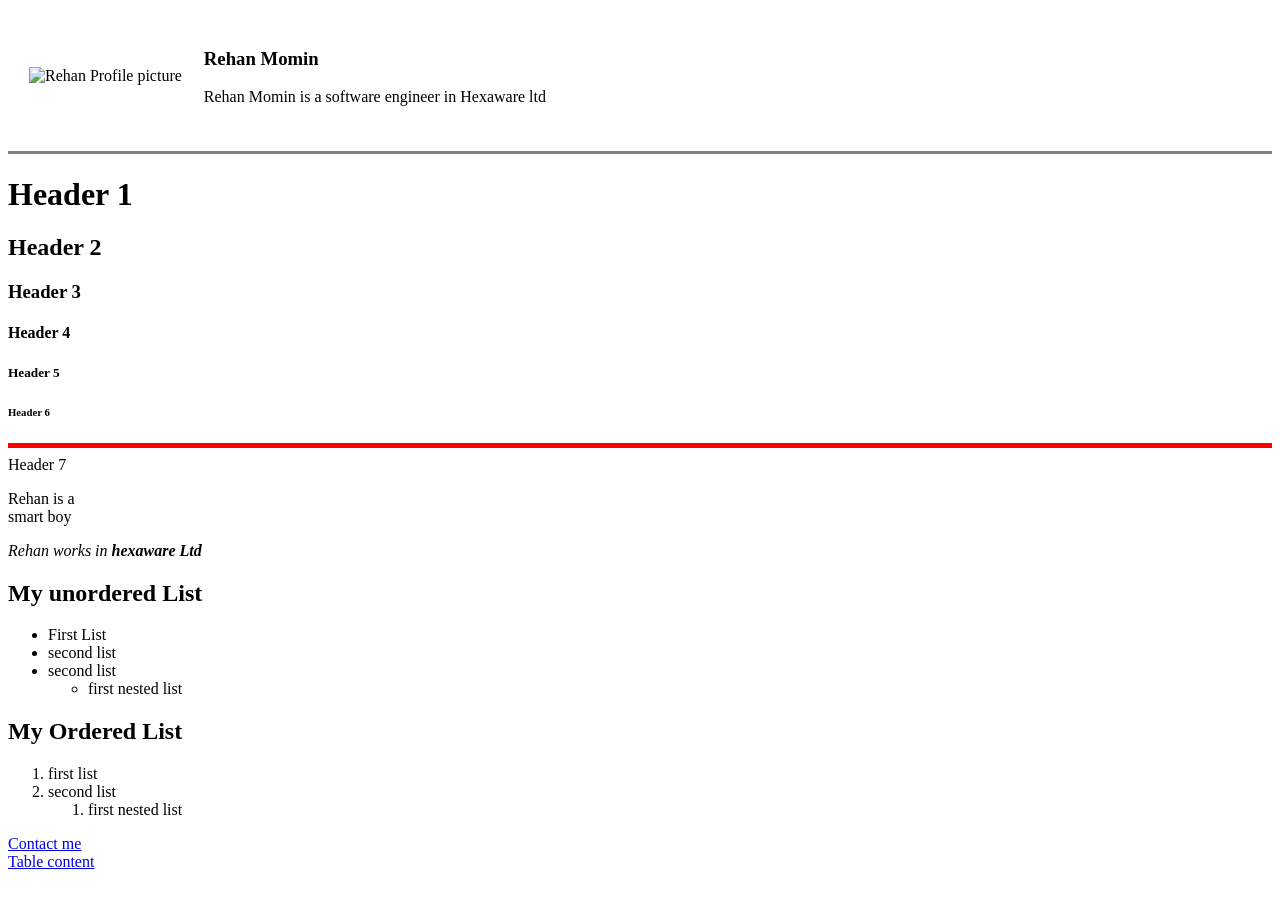
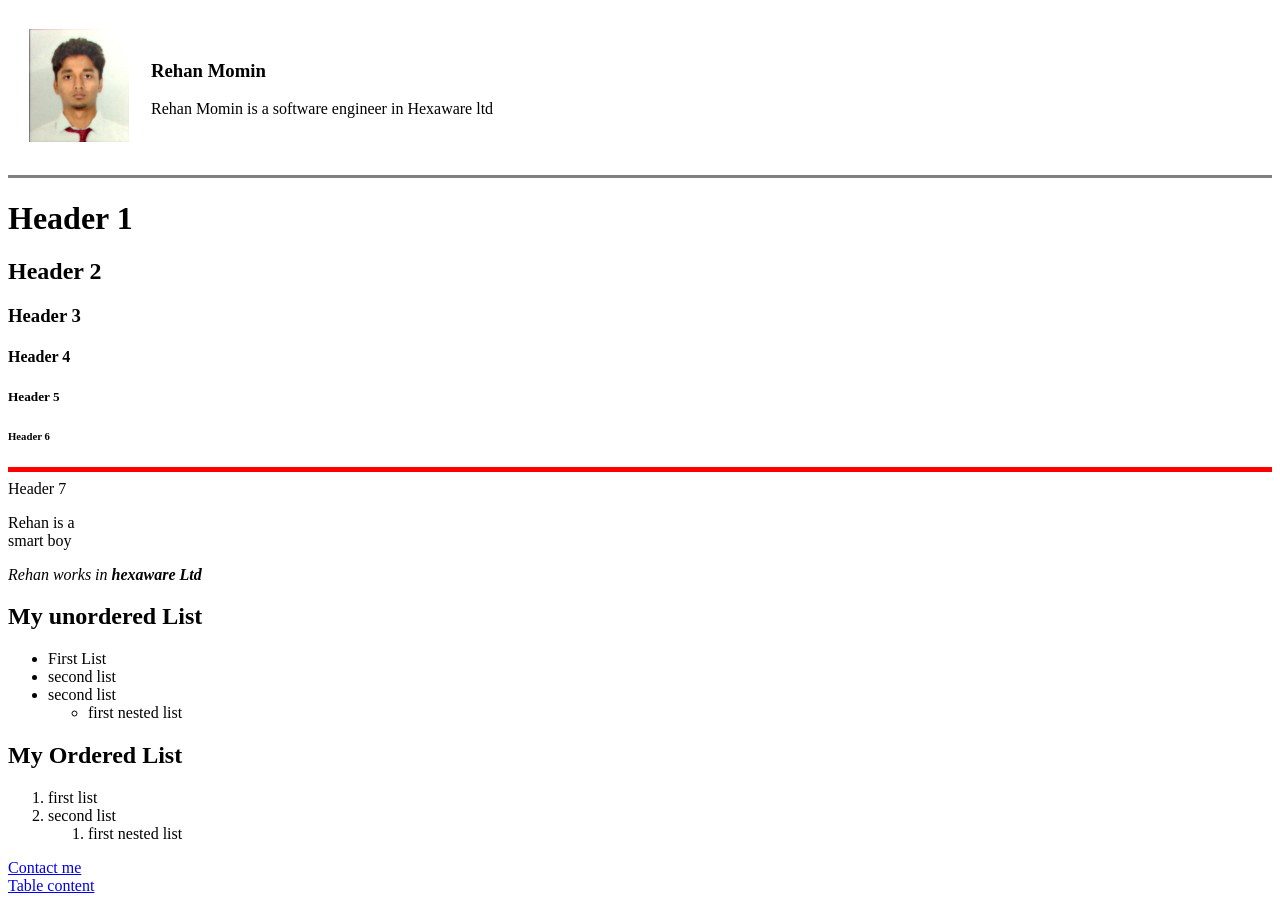
Before and after one commit to rehanmomin/CV, a plain HTML site: page index.html in a window 1280 px wide. Before the commit the page ends 879 px from the top, so only its background shows below. Drawn offline with Linux system fonts and the light colour scheme.

Commit message:
changed profile picture directory

```diff
--- a/index.html
+++ b/index.html
@@ -9,7 +9,7 @@
 <body>
     <table cellspacing = "20">
         <tr>
-            <td><img src="images/Profile.jpg" alt="Rehan Profile picture" width="100"></td>
+            <td><img src="Profile.jpg" alt="Rehan Profile picture" width="100"></td>
             <td>
                 <h3> Rehan Momin </h3>
                 <p>Rehan Momin is a software engineer in Hexaware ltd</p>
```
